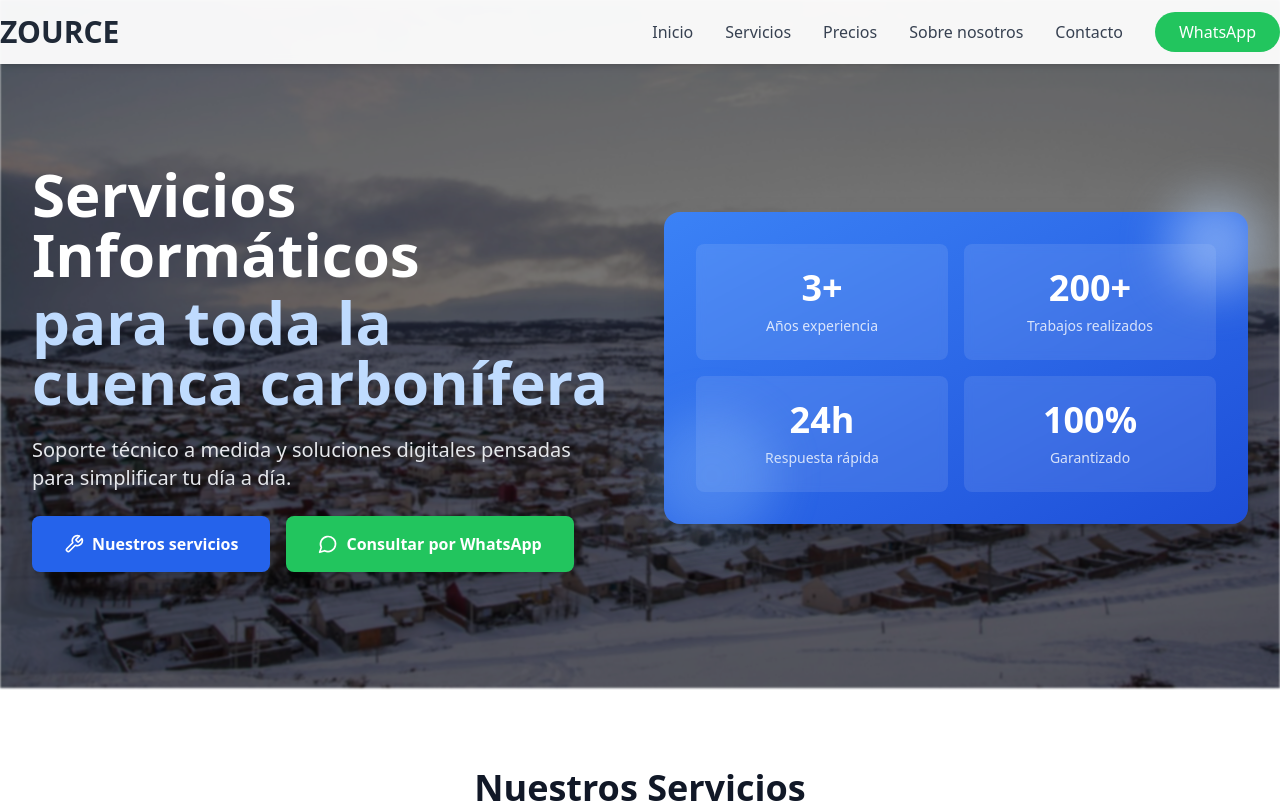
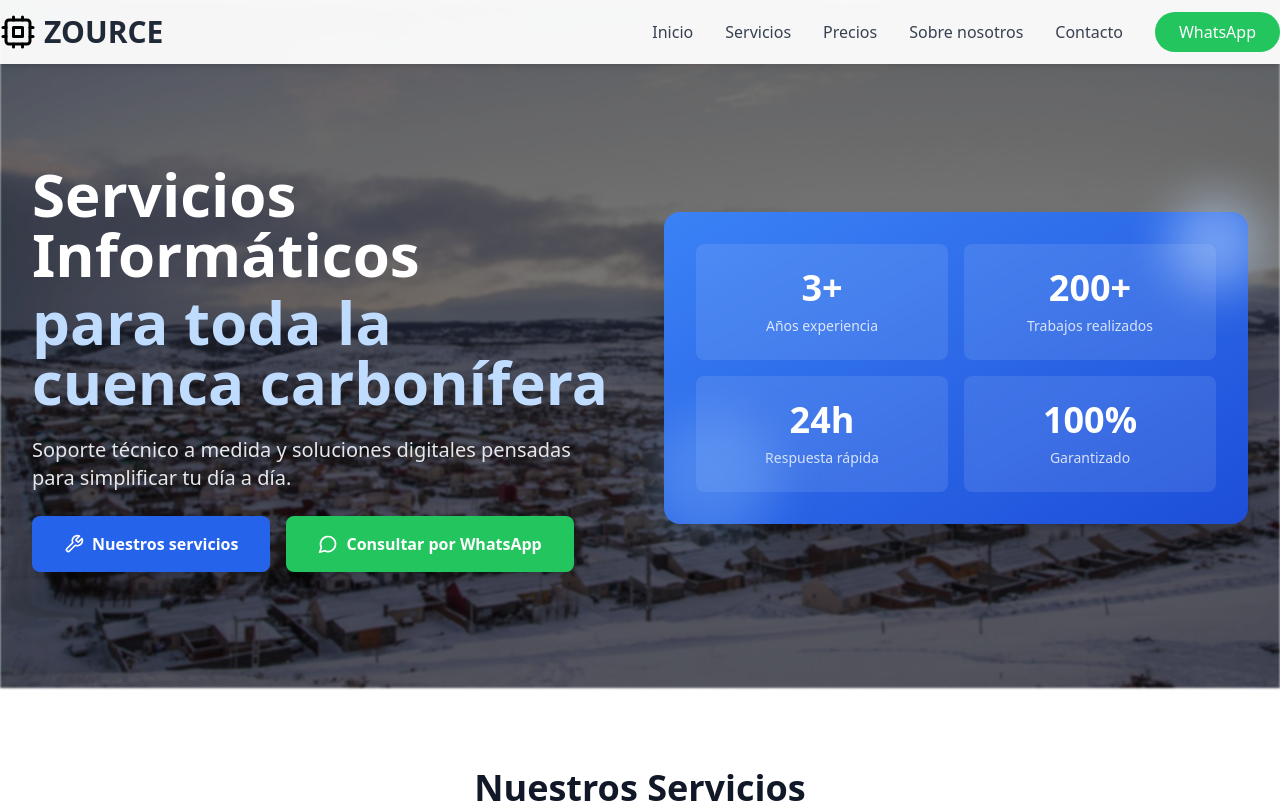
Before and after one commit to Alejo9601/ZOURCE, a React (Vite) app: page / in a window 1280 px wide. Shown: the top 803 px of the page. Built offline with nearby package versions, Linux system fonts and the light colour scheme.

Commit message:
Added icon on navbar

```diff
--- a/src/components/Navbar.tsx
+++ b/src/components/Navbar.tsx
@@ -27,7 +27,7 @@ export default function Navbar() {
                   className="flex items-center space-x-2 cursor-pointer"
                   onClick={() => scrollToSection("inicio")}
                >
-                  {/* <Cpu className="h-8 w-8 text-blue-600" /> */}
+                  <Cpu className="h-9 w-9 text-black" />
                   <span className="text-3xl font-bold text-gray-800">
                      ZOURCE
                   </span>
```
